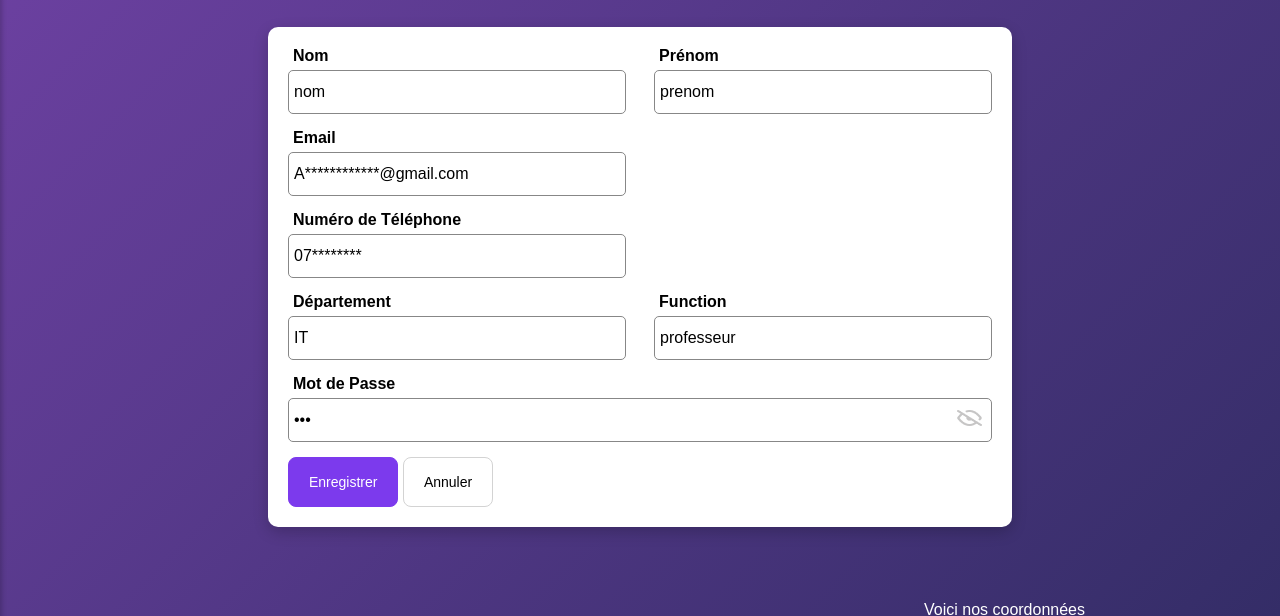
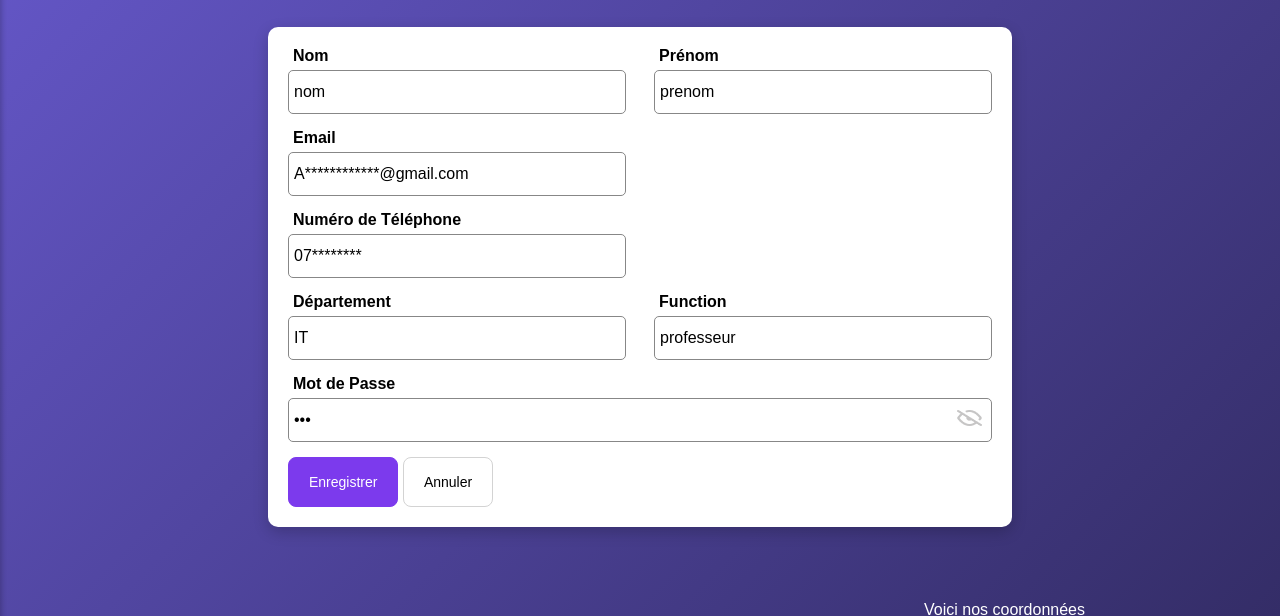
Before and after one commit to am11iin/profile-prof, a plain HTML site: page index.html in a window 1280 px wide. Shown: the part 184-800 px from the top of the page. Drawn offline with Linux system fonts and the light colour scheme.

Commit message:
style.css

```diff
--- a/style.css
+++ b/style.css
@@ -3,7 +3,7 @@ body {
     font-family: Arial, sans-serif;
     margin: 0;
     padding: 0;
-    background: linear-gradient(135deg, #7042A5, #342D67);
+    background: linear-gradient(135deg, #6759CD, #342D67);
     color: white;
     width: 100%;
     width: 100vw;
```
